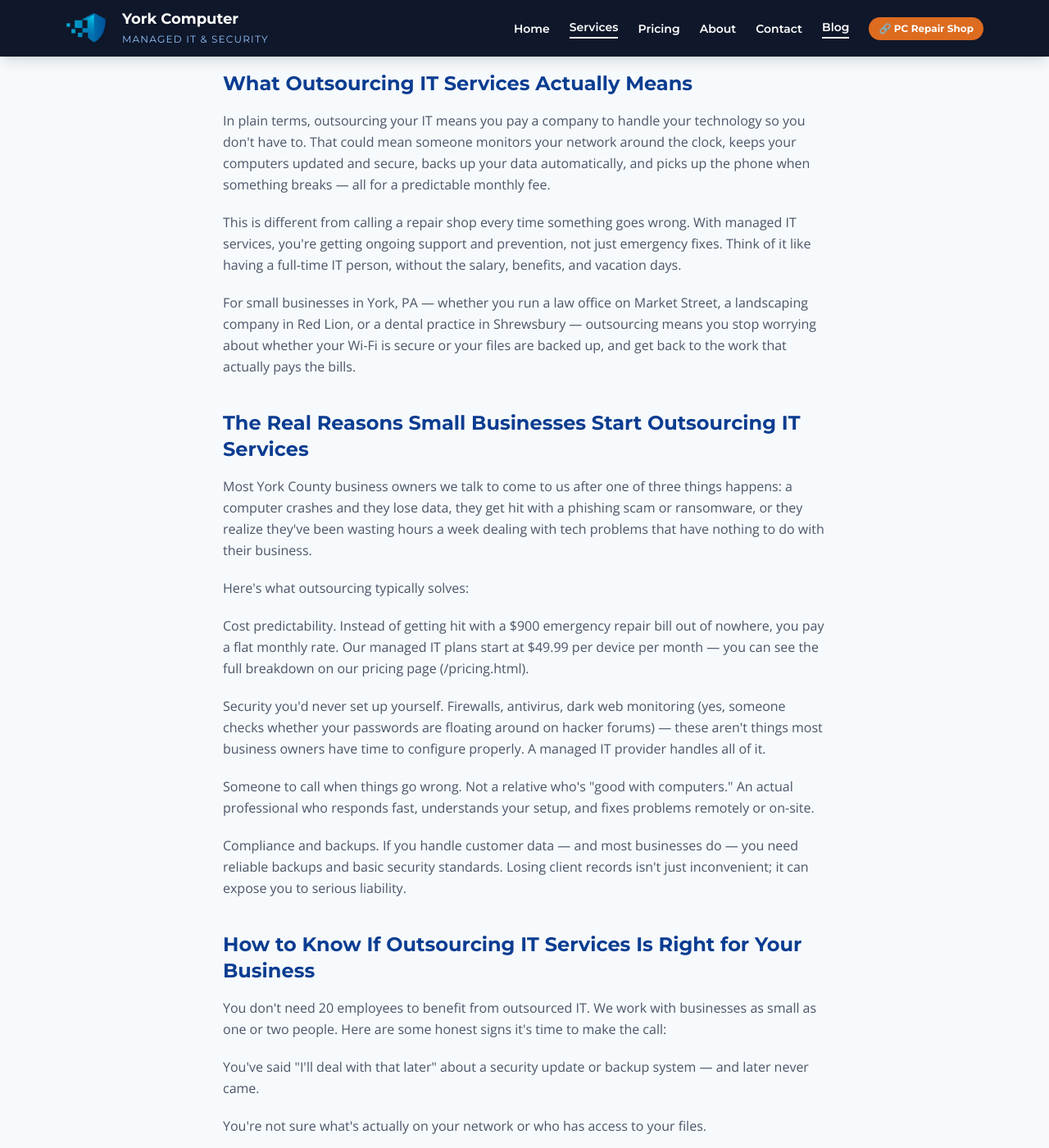
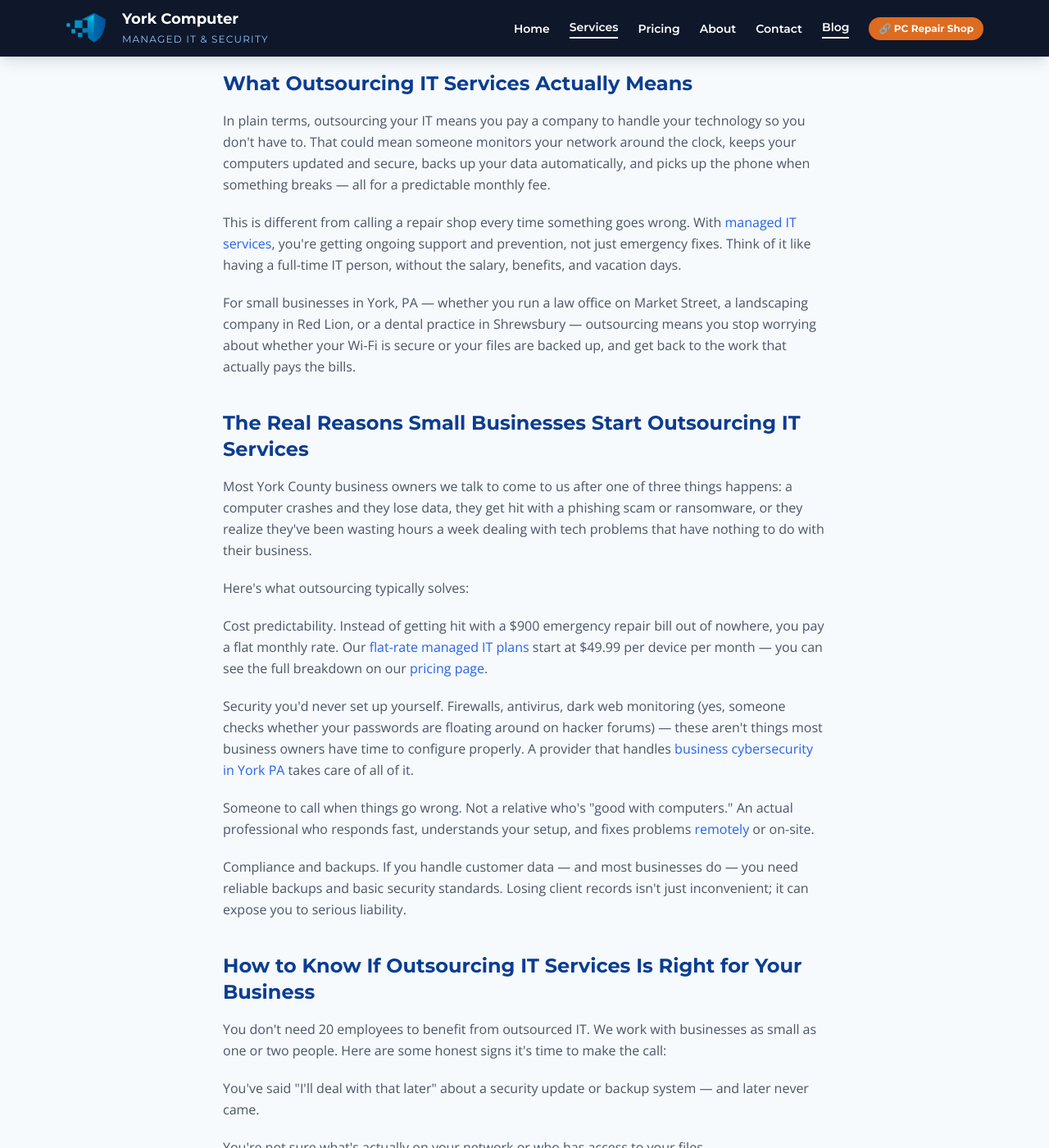
Before and after one commit to oak8513/yorkcomputer-net, a Jekyll site: the page built from _posts/2026-05-04-outsourcing-it-services-small-business-york-pa.html, in a window 1280 px wide and 1400 px high, scrolled down 367 px. Shown: the whole window at 82% size. Built offline with Jekyll 4.4.1, drawn with Linux system fonts in a browser that asks for light colours; nearby versions of some CDN libraries; a script that is not in the unit is left out; some of the changed text lies outside the part shown.

Commit message:
SEO: add pillar/cluster internal linking for outsourcing-it-services post
- Add inline links from new post to pillar guide + 3 cluster pages (managed-services, business-cybersecurity, remote-it-support, small-business-it-support)
- Convert bare /pricing.html and /services.html text into proper anchors
- Backlink from managed-services-york-county.html to new post
- Backlink from pillar managed-it-services-guide to new post

```diff
--- a/_posts/2026-05-04-outsourcing-it-services-small-business-york-pa.html
+++ b/_posts/2026-05-04-outsourcing-it-services-small-business-york-pa.html
@@ -40,15 +40,15 @@ excerpt: "If you're running a small business in York County and you've been hand
 
       <h2 class="font-heading font-bold text-2xl text-yc-blue mt-10 mb-4">What Outsourcing IT Services Actually Means</h2>
       <p class="text-yc-steel leading-relaxed mb-5">In plain terms, outsourcing your IT means you pay a company to handle your technology so you don't have to. That could mean someone monitors your network around the clock, keeps your computers updated and secure, backs up your data automatically, and picks up the phone when something breaks — all for a predictable monthly fee.</p>
-      <p class="text-yc-steel leading-relaxed mb-5">This is different from calling a repair shop every time something goes wrong. With managed IT services, you're getting ongoing support and prevention, not just emergency fixes. Think of it like having a full-time IT person, without the salary, benefits, and vacation days.</p>
+      <p class="text-yc-steel leading-relaxed mb-5">This is different from calling a repair shop every time something goes wrong. With <a href="/blog/managed-it-services-guide-york-pa.html" class="text-yc-bright hover:underline">managed IT services</a>, you're getting ongoing support and prevention, not just emergency fixes. Think of it like having a full-time IT person, without the salary, benefits, and vacation days.</p>
       <p class="text-yc-steel leading-relaxed mb-5">For small businesses in York, PA — whether you run a law office on Market Street, a landscaping company in Red Lion, or a dental practice in Shrewsbury — outsourcing means you stop worrying about whether your Wi-Fi is secure or your files are backed up, and get back to the work that actually pays the bills.</p>
 
       <h2 class="font-heading font-bold text-2xl text-yc-blue mt-10 mb-4">The Real Reasons Small Businesses Start Outsourcing IT Services</h2>
       <p class="text-yc-steel leading-relaxed mb-5">Most York County business owners we talk to come to us after one of three things happens: a computer crashes and they lose data, they get hit with a phishing scam or ransomware, or they realize they've been wasting hours a week dealing with tech problems that have nothing to do with their business.</p>
       <p class="text-yc-steel leading-relaxed mb-5">Here's what outsourcing typically solves:</p>
-      <p class="text-yc-steel leading-relaxed mb-5">Cost predictability. Instead of getting hit with a $900 emergency repair bill out of nowhere, you pay a flat monthly rate. Our managed IT plans start at $49.99 per device per month — you can see the full breakdown on our pricing page (/pricing.html).</p>
-      <p class="text-yc-steel leading-relaxed mb-5">Security you'd never set up yourself. Firewalls, antivirus, dark web monitoring (yes, someone checks whether your passwords are floating around on hacker forums) — these aren't things most business owners have time to configure properly. A managed IT provider handles all of it.</p>
-      <p class="text-yc-steel leading-relaxed mb-5">Someone to call when things go wrong. Not a relative who's "good with computers." An actual professional who responds fast, understands your setup, and fixes problems remotely or on-site.</p>
+      <p class="text-yc-steel leading-relaxed mb-5">Cost predictability. Instead of getting hit with a $900 emergency repair bill out of nowhere, you pay a flat monthly rate. Our <a href="/blog/managed-services-york-county.html" class="text-yc-bright hover:underline">flat-rate managed IT plans</a> start at $49.99 per device per month — you can see the full breakdown on our <a href="/pricing.html" class="text-yc-bright hover:underline">pricing page</a>.</p>
+      <p class="text-yc-steel leading-relaxed mb-5">Security you'd never set up yourself. Firewalls, antivirus, dark web monitoring (yes, someone checks whether your passwords are floating around on hacker forums) — these aren't things most business owners have time to configure properly. A provider that handles <a href="/blog/business-cybersecurity-york-pa.html" class="text-yc-bright hover:underline">business cybersecurity in York PA</a> takes care of all of it.</p>
+      <p class="text-yc-steel leading-relaxed mb-5">Someone to call when things go wrong. Not a relative who's "good with computers." An actual professional who responds fast, understands your setup, and fixes problems <a href="/blog/remote-it-support-york-pa.html" class="text-yc-bright hover:underline">remotely</a> or on-site.</p>
       <p class="text-yc-steel leading-relaxed mb-5">Compliance and backups. If you handle customer data — and most businesses do — you need reliable backups and basic security standards. Losing client records isn't just inconvenient; it can expose you to serious liability.</p>
 
       <h2 class="font-heading font-bold text-2xl text-yc-blue mt-10 mb-4">How to Know If Outsourcing IT Services Is Right for Your Business</h2>
@@ -68,7 +68,7 @@ excerpt: "If you're running a small business in York County and you've been hand
       <p class="text-yc-steel leading-relaxed mb-5">What's included in monitoring? Make sure network monitoring, security updates, and backups are part of the plan — not add-ons.</p>
       <p class="text-yc-steel leading-relaxed mb-5">How fast do they respond? For most small businesses, a same-day response is reasonable. Anything longer than 24 hours for a critical issue is a problem.</p>
       <p class="text-yc-steel leading-relaxed mb-5">Can they support remote employees? If any of your team works from home or travels, your IT provider needs to be able to help them too.</p>
-      <p class="text-yc-steel leading-relaxed mb-5">At York Computer, we cover all of this — managed IT support, cybersecurity, cloud backup, VoIP phone systems, Microsoft 365 and Google Workspace management, and more. You can see the full list of what we handle at /services.html. We're also right here in York at 2069 Carlisle Rd, not a call center three states away.</p>
+      <p class="text-yc-steel leading-relaxed mb-5">At York Computer, we cover all of this — managed IT support, cybersecurity, cloud backup, VoIP phone systems, Microsoft 365 and Google Workspace management, and more. You can see the full list of what we handle on our <a href="/services.html" class="text-yc-bright hover:underline">services page</a>, or read our complete guide to <a href="/blog/small-business-it-support-york-pa.html" class="text-yc-bright hover:underline">small business IT support in York PA</a>. We're also right here in York at 2069 Carlisle Rd, not a call center three states away.</p>
 
       <p class="text-yc-steel leading-relaxed mb-5">Outsourcing IT services won't solve every problem, but it will take a real load off your plate and protect your business from the kind of tech disasters that are completely preventable. If you're on the fence, start with a conversation — no commitment, no pressure.</p>
   </article>
--- a/blog/managed-it-services-guide-york-pa.html
+++ b/blog/managed-it-services-guide-york-pa.html
@@ -39,7 +39,7 @@ og_description: "The complete guide to managed IT services for York County small
 
   <!-- Section 1: What is Managed IT -->
   <h2 id="what-is-managed-it" class="font-heading font-bold text-2xl text-yc-blue mt-10 mb-4">What Are Managed IT Services?</h2>
-  <p class="text-yc-steel leading-relaxed mb-4">Managed IT services means outsourcing the day-to-day management of your computers, network, and cybersecurity to an external provider — your Managed Service Provider (MSP). Instead of calling someone when something breaks, your MSP monitors everything proactively, applies patches automatically, and resolves issues before they interrupt your workday.</p>
+  <p class="text-yc-steel leading-relaxed mb-4">Managed IT services means <a href="/blog/outsourcing-it-services-small-business-york-pa.html" class="text-yc-bright hover:underline font-semibold">outsourcing the day-to-day management</a> of your computers, network, and cybersecurity to an external provider — your Managed Service Provider (MSP). Instead of calling someone when something breaks, your MSP monitors everything proactively, applies patches automatically, and resolves issues before they interrupt your workday.</p>
   <p class="text-yc-steel leading-relaxed mb-4">For small businesses in York, PA, <a href="/blog/managed-it-services-york-pa.html" class="text-yc-bright hover:underline font-semibold">managed IT services</a> typically include 24/7 device monitoring, automated security patching, endpoint antivirus, cloud backup, unlimited remote support, and on-site visits when needed — all bundled into one predictable flat monthly rate.</p>
   <p class="text-yc-steel leading-relaxed mb-6">The key difference from traditional break-fix IT is the shift from reactive to proactive. You stop paying hourly when things go wrong, and start paying a flat fee to prevent problems in the first place. For a plain-English breakdown of <a href="/blog/services-managed-it-york-pa-small-businesses.html" class="text-yc-bright hover:underline font-semibold">what services managed IT actually delivers for York County small businesses</a>, including pricing and what's typically not covered, see our companion guide.</p>
 
--- a/blog/managed-services-york-county.html
+++ b/blog/managed-services-york-county.html
@@ -44,7 +44,7 @@ og_description: "Trusted managed services across York County PA. One flat monthl
     <p class="text-sm text-yc-black"><strong class="text-yc-bright">York Computer</strong> &mdash; 2069 Carlisle Rd, York, PA 17408 &bull; <a href="tel:7177399675" class="text-yc-bright hover:underline">717-739-9675</a> &bull; Mon&ndash;Fri 9 AM&ndash;5 PM</p>
   </div>
 
-  <p class="text-yc-steel leading-relaxed mb-5">Managed services are the foundation of a complete IT strategy. Explore our full <a href="/services.html" class="text-yc-bright hover:underline font-semibold">managed IT services</a>, learn more about our <a href="/blog/managed-service-provider-york-pa.html" class="text-yc-bright hover:underline font-semibold">managed service provider services in York, PA</a>, or read our <a href="/blog/managed-it-services-guide-york-pa.html" class="text-yc-bright hover:underline font-semibold">complete guide to managed services for York County businesses</a>.</p>
+  <p class="text-yc-steel leading-relaxed mb-5">Managed services are the foundation of a complete IT strategy. Explore our full <a href="/services.html" class="text-yc-bright hover:underline font-semibold">managed IT services</a>, learn more about our <a href="/blog/managed-service-provider-york-pa.html" class="text-yc-bright hover:underline font-semibold">managed service provider services in York, PA</a>, see <a href="/blog/outsourcing-it-services-small-business-york-pa.html" class="text-yc-bright hover:underline font-semibold">why small businesses outsource IT</a>, or read our <a href="/blog/managed-it-services-guide-york-pa.html" class="text-yc-bright hover:underline font-semibold">complete guide to managed services for York County businesses</a>.</p>
 
   <h2 class="font-heading font-bold text-2xl text-yc-blue mt-10 mb-6">Frequently Asked Questions</h2>
 
--- a/sitemap.xml
+++ b/sitemap.xml
@@ -74,7 +74,7 @@
   </url>
   <url>
     <loc>https://yorkcomputer.net/blog/managed-it-services-guide-york-pa.html</loc>
-    <lastmod>2026-04-29</lastmod>
+    <lastmod>2026-05-04</lastmod>
     <changefreq>monthly</changefreq>
     <priority>0.9</priority>
   </url>
@@ -92,7 +92,7 @@
   </url>
   <url>
     <loc>https://yorkcomputer.net/blog/managed-services-york-county.html</loc>
-    <lastmod>2026-04-24</lastmod>
+    <lastmod>2026-05-04</lastmod>
     <changefreq>monthly</changefreq>
     <priority>0.9</priority>
   </url>
```
